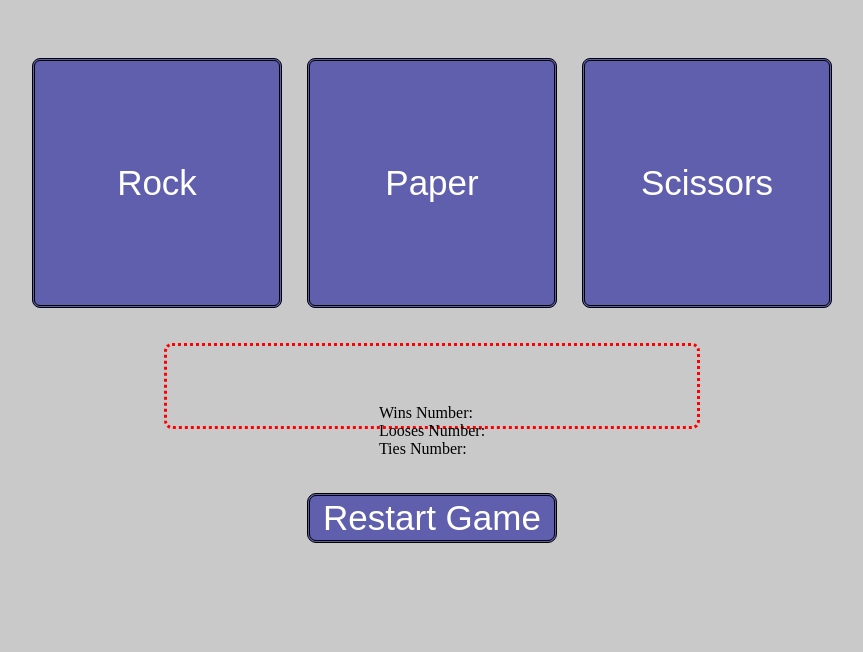
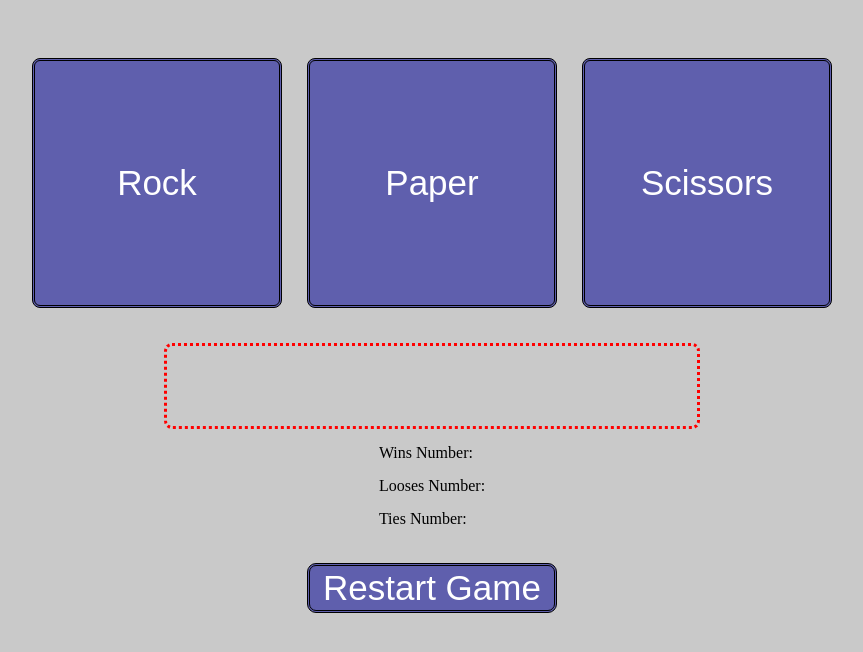
Before and after one commit to georgealin/Rock-Paper-Scissors, a plain HTML site: page index.html in a window 1280 px wide. Shown: the whole page, without its empty margins (216-1079 px from the left). Drawn offline with nearby package versions, Linux system fonts and the light colour scheme.

Commit message:
Add more css

```diff
--- a/style.css
+++ b/style.css
@@ -46,15 +46,21 @@ body {
     border-color: red;
     border-width: 3px;
     padding: 15px;
-
+    animation: fadeIn 5s;
 }
+ @keyframes fadeIn {
+    0% {opacity: 0;}
+    100% {opacity: 1;}
+ }
 
 #end {
     font-size: 40px;
     font-weight: bold;
     color: red;
-    margin-bottom: -25px;
+    display: flex;
+    flex-direction: column;
 }
+
 
 #restartBtn {
     width: 250px;
@@ -68,3 +74,13 @@ body {
     color: white;
     margin-top: 35px;
 }
+
+.wins,
+.looses,
+.ties {
+    display: flex;
+    flex-direction: row;
+    flex-grow: 2;
+    flex-shrink: 1;
+    margin-top: 15px;
+}
```
